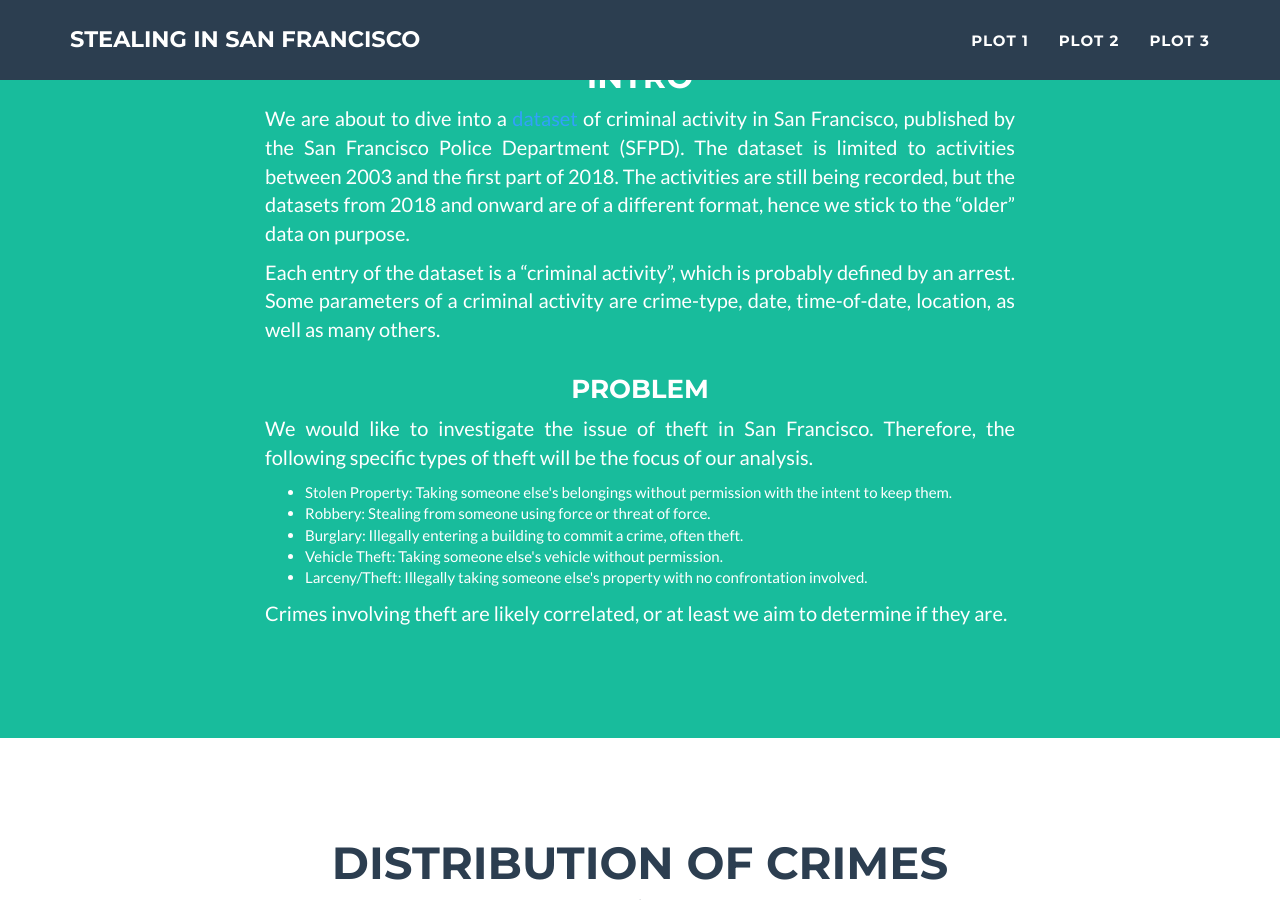
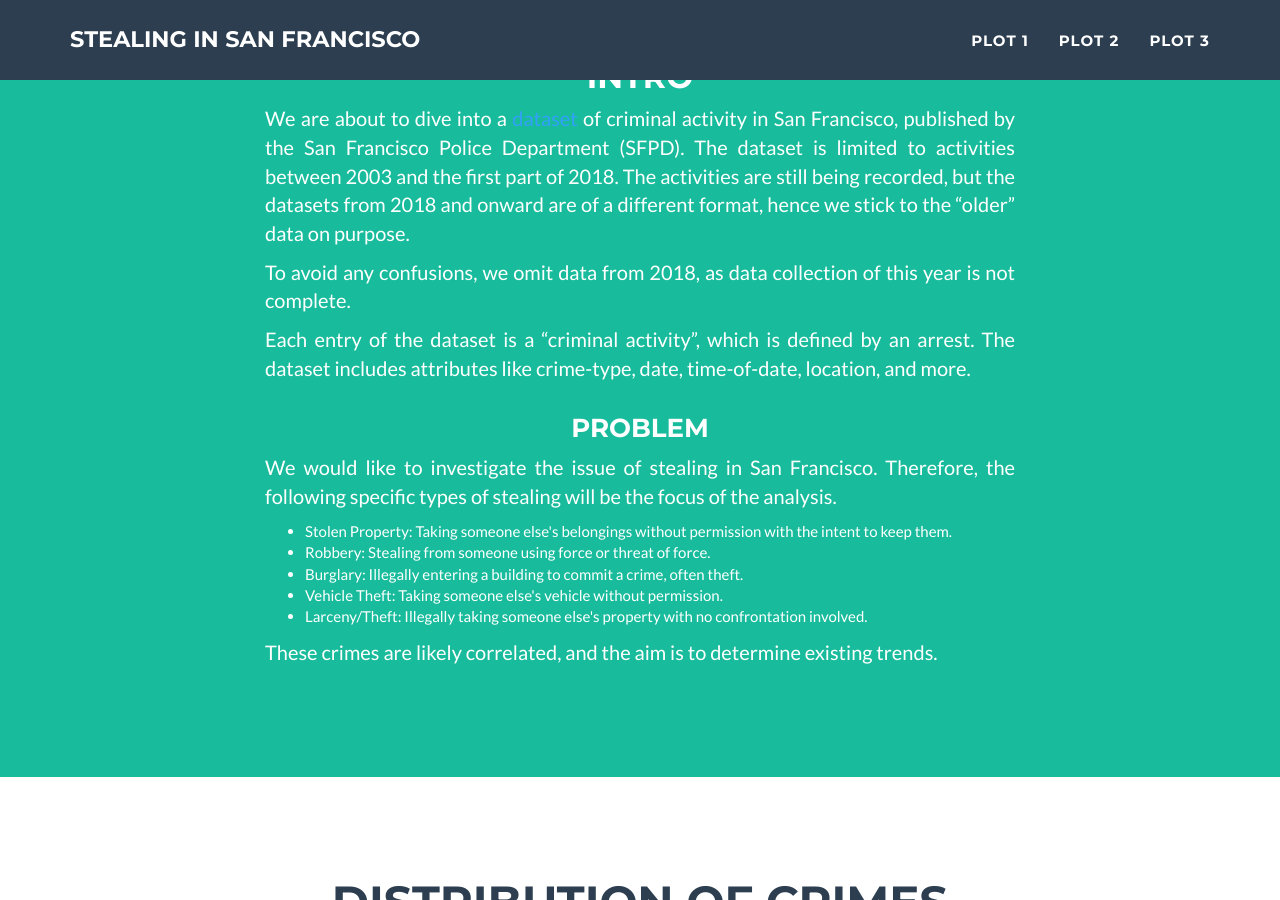
Before and after one commit to ThereseStein/ThereseStein.github.io, a Jekyll site: the page built from index.html, in a window 1280 px wide and 900 px high, scrolled down 675 px. Built offline with Jekyll 4.4.1, drawn with Linux system fonts in a browser that asks for light colours.

Commit message:
Header text

```diff
--- a/_includes/header.html
+++ b/_includes/header.html
@@ -20,14 +20,13 @@
     <div class="row">
       <div class="col-lg-8 col-lg-offset-2">
         <p class="text-justify"> <!-- Add class "text-justify" here -->
-          We are about to dive into a <a href="https://data.sfgov.org/Public-Safety/Police-Department-Incident-Reports-Historical-2003/tmnf-yvry/about_data" style="color: #33a0fa">dataset</a>
-          of criminal activity in San Francisco, published by the San Francisco Police Department (SFPD). The dataset is
-          limited to activities between 2003 and the first part of 2018. The activities are still being recorded, but the
-          datasets from 2018 and onward are of a different format, hence we stick to the “older” data on purpose.
-
+          We are about to dive into a <a href="https://data.sfgov.org/Public-Safety/Police-Department-Incident-Reports-Historical-2003/tmnf-yvry/about_data" style="color: #33a0fa">dataset</a> of criminal activity in San Francisco, published by the San Francisco Police Department (SFPD). The dataset is limited to activities between 2003 and the first part of 2018. The activities are still being recorded, but the datasets from 2018 and onward are of a different format, hence we stick to the “older” data on purpose.
         </p>
-        <p class="text-justify"> <!-- Add class "text-justify" here -->
-          Each entry of the dataset is a “criminal activity”, which is probably defined by an arrest. Some parameters of a criminal activity are crime-type, date, time-of-date, location, as well as many others.
+        <p class="text-justify">
+          To avoid any confusions, we omit data from 2018, as data collection of this year is not complete.
+        </p>
+        <p class="text-justify">
+          Each entry of the dataset is a “criminal activity”, which is defined by an arrest. The dataset includes attributes like crime-type, date, time-of-date, location, and more.
         </p>
       </div>
     </div>
@@ -43,7 +42,7 @@
     <div class="row">
       <div class="col-lg-8 col-lg-offset-2">
         <p class="text-justify">
-          We would like to investigate the issue of theft in San Francisco. Therefore, the following specific types of theft will be the focus of our analysis.
+          We would like to investigate the issue of stealing in San Francisco. Therefore, the following specific types of stealing will be the focus of the analysis.
         </p>
         <ul class="text-left">
           <li>Stolen Property: Taking someone else's belongings without permission with the intent to keep them.</li>
@@ -53,7 +52,7 @@
           <li>Larceny/Theft: Illegally taking someone else's property with no confrontation involved.</li>
         </ul>
         <p class="text-justify">
-          Crimes involving theft are likely correlated, or at least we aim to determine if they are.
+          These crimes are likely correlated, and the aim is to determine existing trends.
         </p>
       </div>
     </div>
```
